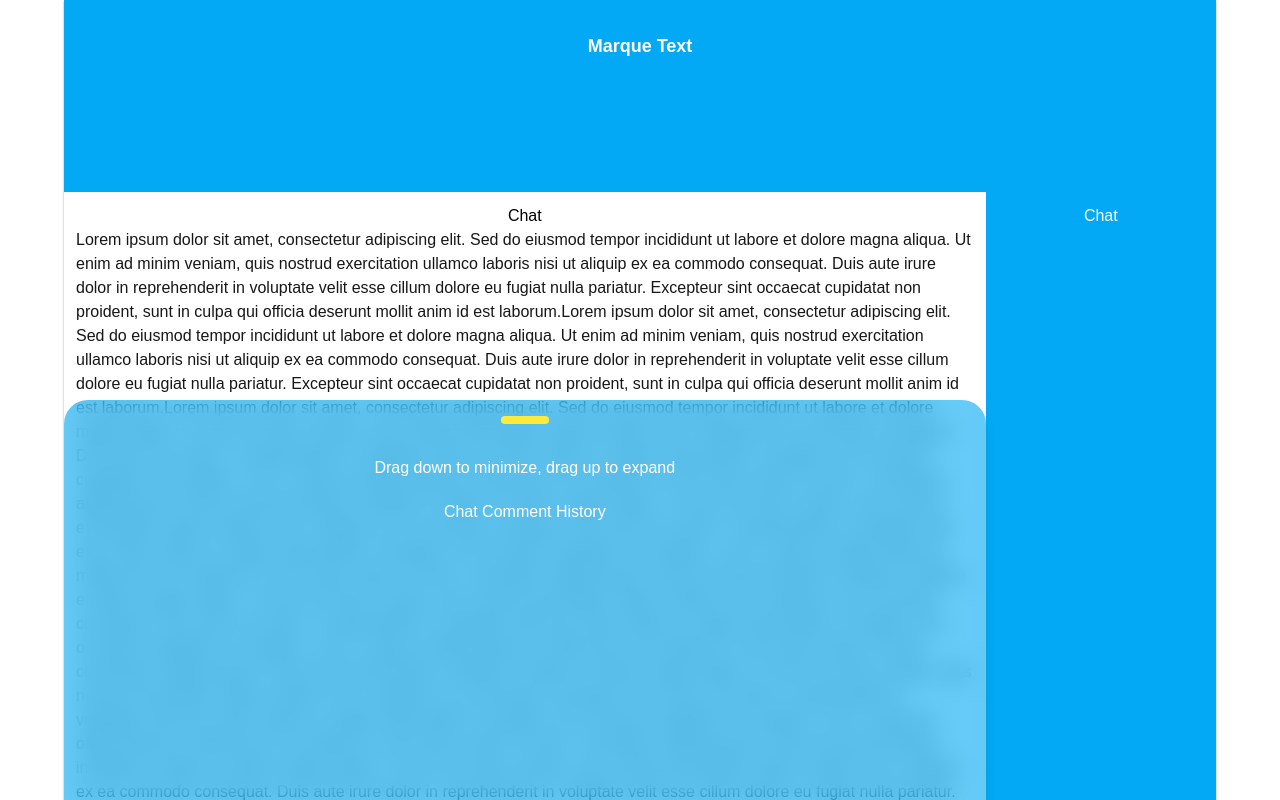
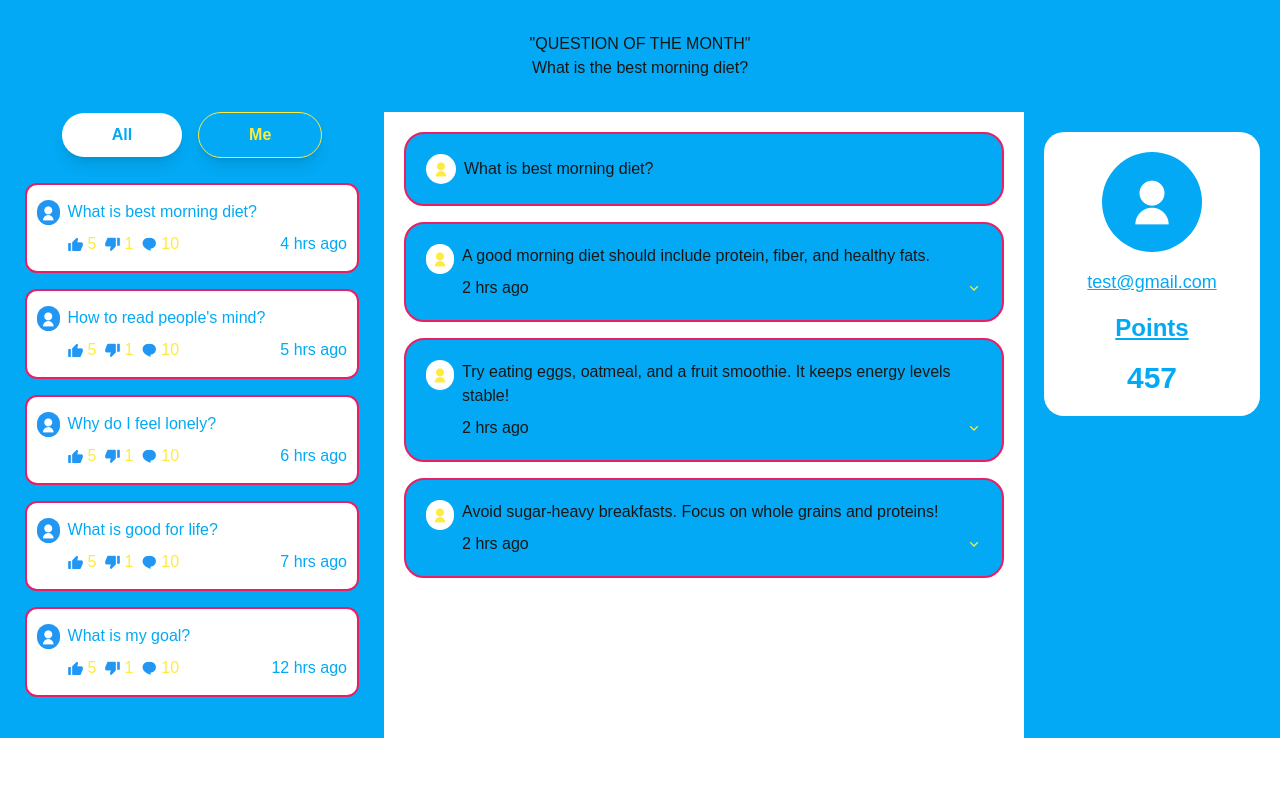
Before and after one commit to Project-C-Network/echoboard-fe, a Next.js app: page /liveblog in a window 1280 px wide. Built offline with nearby package versions, Linux system fonts and the light colour scheme.

Commit message:
EB-104-feat: blog page skeleton changes

```diff
--- a/src/app/liveblog/page.tsx
+++ b/src/app/liveblog/page.tsx
@@ -1,157 +1,182 @@
 'use client';
 import React from 'react';
-import { EBBottomSheet } from './common/components/EBBottomSheet';
-import EBSidebar from './common/components/EBSidebar';
-import { useToggle } from './common/hooks';
 
 const LiveBlogPage = () => {
-  const { close, isOpen, toggle } = useToggle();
+  const allLists = [
+    {
+      id: 1,
+      question: 'What is best morning diet?',
+      time: '4',
+      likes: 12,
+      comments: 5,
+      views: 40,
+    },
+    {
+      id: 2,
+      question: "How to read people's mind?",
+      time: '5',
+      likes: 8,
+      comments: 3,
+      views: 30,
+    },
+    {
+      id: 3,
+      question: 'Why do I feel lonely?',
+      time: '6',
+      likes: 10,
+      comments: 7,
+      views: 35,
+    },
+    {
+      id: 4,
+      question: 'What is good for life?',
+      time: '7',
+      likes: 15,
+      comments: 6,
+      views: 50,
+    },
+    {
+      id: 5,
+      question: 'What is my goal?',
+      time: '12',
+      likes: 5,
+      comments: 2,
+      views: 20,
+    },
+  ];
+
+  const comments = [
+    {
+      id: 1,
+      user: 'Alice',
+      avatar: 'https://example.com/avatar1.png',
+      message: 'A good morning diet should include protein, fiber, and healthy fats.',
+      time: '2 hrs ago',
+      likes: 6,
+      comments: 2,
+    },
+    {
+      id: 2,
+      user: 'Bob',
+      avatar: 'https://example.com/avatar2.png',
+      message: 'Try eating eggs, oatmeal, and a fruit smoothie. It keeps energy levels stable!',
+      time: '2 hrs ago',
+      likes: 9,
+      comments: 4,
+    },
+    {
+      id: 3,
+      user: 'Charlie',
+      avatar: 'https://example.com/avatar3.png',
+      message: 'Avoid sugar-heavy breakfasts. Focus on whole grains and proteins!',
+      time: '2 hrs ago',
+      likes: 7,
+      comments: 3,
+    },
+  ];
 
   return (
-    <>
-      <div className='sm:container-fluid lg:container'>
-        <div className='relative w-full h-screen shadow-sm shadow-gray-400 overflow-hidden'>
-          <div className='absolute z-20 top-0 right-0 left-0 h-48 px-3 text-lg font-manrope font-semibold text-white bg-EBPrimary-100'>
-            <div className='pt-5'>
-              <i className='ri-menu-line text-26 lg:hidden' role='button' onClick={toggle} />
+    <div className='container-fluid'>
+      {/* Header Part */}
+      <section className='bg-EBPrimary-100 p-8 text-center'>
+        <h4 className='uppercase text-bold'>"Question of the month"</h4>
+        <h4>What is the best morning diet?</h4>
+      </section>
+      <div className='shadow-lg'></div>
+      {/* Content */}
+      <section className='w-full flex h-over'>
+        {/* Left sidebar */}
+        <section className='w-[30%] bg-EBPrimary-100'>
+          {/* Buttons */}
+          <div className='flex items-center justify-center gap-4'>
+            <button className='px-[50px] py-[10px] rounded-[30px] font-bold text-EBPrimary-100 bg-EBLight shadow-lg'>
+              All
+            </button>
+            <button className='px-[50px] py-[10px] rounded-[30px] font-bold text-EBSecondary bg-EBPrimary-100 shadow-lg border border-EBSecondary'>
+              Me
+            </button>
+          </div>
+          {/* Lists */}
+          <div className='p-[25px]'>
+            {allLists.map((list) => {
+              return (
+                <div
+                  key={list.id}
+                  className='px-[10px] py-[15px] border-2 border-EBMaroon mb-4 rounded-[12px] flex gap-2 bg-EBLight'
+                >
+                  <div className='h-[25px] w-[25px] rounded-full bg-EBPrimary-200 flex items-center justify-center'>
+                    <i className='ri-user-fill text-EBLight text-20' />
+                  </div>
+                  <div className='w-full'>
+                    <div className='flex items-center gap-2 mb-2 text-EBPrimary-100'>
+                      <h4>{list.question}</h4>
+                    </div>
+                    <div className='flex items-center justify-between'>
+                      <div className='flex items-center gap-2'>
+                        <div className='flex gap-1'>
+                          <i className='ri-thumb-up-fill text-EBPrimary-200 text-20 cursor-pointer' />
+                          <span className='text-EBSecondary'>5</span>
+                        </div>
+                        <div className='flex gap-1'>
+                          <i className='ri-thumb-down-fill text-EBPrimary-200 text-20 cursor-pointer' />
+                          <span className='text-EBSecondary'>1</span>
+                        </div>
+                        <div className='flex gap-1'>
+                          <i className='ri-chat-1-fill text-EBPrimary-200 text-20' />
+                          <span className='text-EBSecondary'>10</span>
+                        </div>
+                      </div>
+                      <p className='text-EBPrimary-100'>{list.time} hrs ago</p>
+                    </div>
+                  </div>
+                </div>
+              );
+            })}
+          </div>
+        </section>
+        {/* Chat */}
+        <section className='w-[50%] bg-EBLight p-[20px]'>
+          <div className='p-[20px] bg-EBPrimary-100 border-[2px] border-EBMaroon flex items-center gap-2 rounded-[20px] mb-4'>
+            <div className='h-[30px] w-[30px] bg-EBLight flex items-center justify-center rounded-full'>
+              <i className='ri-user-fill text-EBSecondary text-20' />
             </div>
-            <p className='text-center text-EBLight pt-3'>Marque Text</p>
+            <h4>What is best morning diet?</h4>
           </div>
-          <div className='flex pt-48 w-full h-screen'>
-            <div className='lg:w-[70%] xl:w-[80%] overflow-auto h-screen bg-EBLight p-3'>
-              <p className='text-center text-EBDark'>Chat</p>
-              <p>
-                Lorem ipsum dolor sit amet, consectetur adipiscing elit. Sed do eiusmod tempor
-                incididunt ut labore et dolore magna aliqua. Ut enim ad minim veniam, quis nostrud
-                exercitation ullamco laboris nisi ut aliquip ex ea commodo consequat. Duis aute
-                irure dolor in reprehenderit in voluptate velit esse cillum dolore eu fugiat nulla
-                pariatur. Excepteur sint occaecat cupidatat non proident, sunt in culpa qui officia
-                deserunt mollit anim id est laborum.Lorem ipsum dolor sit amet, consectetur
-                adipiscing elit. Sed do eiusmod tempor incididunt ut labore et dolore magna aliqua.
-                Ut enim ad minim veniam, quis nostrud exercitation ullamco laboris nisi ut aliquip
-                ex ea commodo consequat. Duis aute irure dolor in reprehenderit in voluptate velit
-                esse cillum dolore eu fugiat nulla pariatur. Excepteur sint occaecat cupidatat non
-                proident, sunt in culpa qui officia deserunt mollit anim id est laborum.Lorem ipsum
-                dolor sit amet, consectetur adipiscing elit. Sed do eiusmod tempor incididunt ut
-                labore et dolore magna aliqua. Ut enim ad minim veniam, quis nostrud exercitation
-                ullamco laboris nisi ut aliquip ex ea commodo consequat. Duis aute irure dolor in
-                reprehenderit in voluptate velit esse cillum dolore eu fugiat nulla pariatur.
-                Excepteur sint occaecat cupidatat non proident, sunt in culpa qui officia deserunt
-                mollit anim id est laborum.Lorem ipsum dolor sit amet, consectetur adipiscing elit.
-                Sed do eiusmod tempor incididunt ut labore et dolore magna aliqua. Ut enim ad minim
-                veniam, quis nostrud exercitation ullamco laboris nisi ut aliquip ex ea commodo
-                consequat. Duis aute irure dolor in reprehenderit in voluptate velit esse cillum
-                dolore eu fugiat nulla pariatur. Excepteur sint occaecat cupidatat non proident,
-                sunt in culpa qui officia deserunt mollit anim id est laborum.Lorem ipsum dolor sit
-                amet, consectetur adipiscing elit. Sed do eiusmod tempor incididunt ut labore et
-                dolore magna aliqua. Ut enim ad minim veniam, quis nostrud exercitation ullamco
-                laboris nisi ut aliquip ex ea commodo consequat. Duis aute irure dolor in
-                reprehenderit in voluptate velit esse cillum dolore eu fugiat nulla pariatur.
-                Excepteur sint occaecat cupidatat non proident, sunt in culpa qui officia deserunt
-                mollit anim id est laborum.Lorem ipsum dolor sit amet, consectetur adipiscing elit.
-                Sed do eiusmod tempor incididunt ut labore et dolore magna aliqua. Ut enim ad minim
-                veniam, quis nostrud exercitation ullamco laboris nisi ut aliquip ex ea commodo
-                consequat. Duis aute irure dolor in reprehenderit in voluptate velit esse cillum
-                dolore eu fugiat nulla pariatur. Excepteur sint occaecat cupidatat non proident,
-                sunt in culpa qui officia deserunt mollit anim id est laborum.Lorem ipsum dolor sit
-                amet, consectetur adipiscing elit. Sed do eiusmod tempor incididunt ut labore et
-                dolore magna aliqua. Ut enim ad minim veniam, quis nostrud exercitation ullamco
-                laboris nisi ut aliquip ex ea commodo consequat. Duis aute irure dolor in
-                reprehenderit in voluptate velit esse cillum dolore eu fugiat nulla pariatur.
-                Excepteur sint occaecat cupidatat non proident, sunt in culpa qui officia deserunt
-                mollit anim id est laborum.Lorem ipsum dolor sit amet, consectetur adipiscing elit.
-                Sed do eiusmod tempor incididunt ut labore et dolore magna aliqua. Ut enim ad minim
-                veniam, quis nostrud exercitation ullamco laboris nisi ut aliquip ex ea commodo
-                consequat. Duis aute irure dolor in reprehenderit in voluptate velit esse cillum
-                dolore eu fugiat nulla pariatur. Excepteur sint occaecat cupidatat non proident,
-                sunt in culpa qui officia deserunt mollit anim id est laborum.Lorem ipsum dolor sit
-                amet, consectetur adipiscing elit. Sed do eiusmod tempor incididunt ut labore et
-                dolore magna aliqua. Ut enim ad minim veniam, quis nostrud exercitation ullamco
-                laboris nisi ut aliquip ex ea commodo consequat. Duis aute irure dolor in
-                reprehenderit in voluptate velit esse cillum dolore eu fugiat nulla pariatur.
-                Excepteur sint occaecat cupidatat non proident, sunt in culpa qui officia deserunt
-                mollit anim id est laborum.Lorem ipsum dolor sit amet, consectetur adipiscing elit.
-                Sed do eiusmod tempor incididunt ut labore et dolore magna aliqua. Ut enim ad minim
-                veniam, quis nostrud exercitation ullamco laboris nisi ut aliquip ex ea commodo
-                consequat. Duis aute irure dolor in reprehenderit in voluptate velit esse cillum
-                dolore eu fugiat nulla pariatur. Excepteur sint occaecat cupidatat non proident,
-                sunt in culpa qui officia deserunt mollit anim id est laborum.Lorem ipsum dolor sit
-                amet, consectetur adipiscing elit. Sed do eiusmod tempor incididunt ut labore et
-                dolore magna aliqua. Ut enim ad minim veniam, quis nostrud exercitation ullamco
-                laboris nisi ut aliquip ex ea commodo consequat. Duis aute irure dolor in
-                reprehenderit in voluptate velit esse cillum dolore eu fugiat nulla pariatur.
-                Excepteur sint occaecat cupidatat non proident, sunt in culpa qui officia deserunt
-                mollit anim id est laborum.Lorem ipsum dolor sit amet, consectetur adipiscing elit.
-                Sed do eiusmod tempor incididunt ut labore et dolore magna aliqua. Ut enim ad minim
-                veniam, quis nostrud exercitation ullamco laboris nisi ut aliquip ex ea commodo
-                consequat. Duis aute irure dolor in reprehenderit in voluptate velit esse cillum
-                dolore eu fugiat nulla pariatur. Excepteur sint occaecat cupidatat non proident,
-                sunt in culpa qui officia deserunt mollit anim id est laborum.Lorem ipsum dolor sit
-                amet, consectetur adipiscing elit. Sed do eiusmod tempor incididunt ut labore et
-                dolore magna aliqua. Ut enim ad minim veniam, quis nostrud exercitation ullamco
-                laboris nisi ut aliquip ex ea commodo consequat. Duis aute irure dolor in
-                reprehenderit in voluptate velit esse cillum dolore eu fugiat nulla pariatur.
-                Excepteur sint occaecat cupidatat non proident, sunt in culpa qui officia deserunt
-                mollit anim id est laborum.Lorem ipsum dolor sit amet, consectetur adipiscing elit.
-                Sed do eiusmod tempor incididunt ut labore et dolore magna aliqua. Ut enim ad minim
-                veniam, quis nostrud exercitation ullamco laboris nisi ut aliquip ex ea commodo
-                consequat. Duis aute irure dolor in reprehenderit in voluptate velit esse cillum
-                dolore eu fugiat nulla pariatur. Excepteur sint occaecat cupidatat non proident,
-                sunt in culpa qui officia deserunt mollit anim id est laborum.Lorem ipsum dolor sit
-                amet, consectetur adipiscing elit. Sed do eiusmod tempor incididunt ut labore et
-                dolore magna aliqua. Ut enim ad minim veniam, quis nostrud exercitation ullamco
-                laboris nisi ut aliquip ex ea commodo consequat. Duis aute irure dolor in
-                reprehenderit in voluptate velit esse cillum dolore eu fugiat nulla pariatur.
-                Excepteur sint occaecat cupidatat non proident, sunt in culpa qui officia deserunt
-                mollit anim id est laborum.Lorem ipsum dolor sit amet, consectetur adipiscing elit.
-                Sed do eiusmod tempor incididunt ut labore et dolore magna aliqua. Ut enim ad minim
-                veniam, quis nostrud exercitation ullamco laboris nisi ut aliquip ex ea commodo
-                consequat. Duis aute irure dolor in reprehenderit in voluptate velit esse cillum
-                dolore eu fugiat nulla pariatur. Excepteur sint occaecat cupidatat non proident,
-                sunt in culpa qui officia deserunt mollit anim id est laborum.Lorem ipsum dolor sit
-                amet, consectetur adipiscing elit. Sed do eiusmod tempor incididunt ut labore et
-                dolore magna aliqua. Ut enim ad minim veniam, quis nostrud exercitation ullamco
-                laboris nisi ut aliquip ex ea commodo consequat. Duis aute irure dolor in
-                reprehenderit in voluptate velit esse cillum dolore eu fugiat nulla pariatur.
-                Excepteur sint occaecat cupidatat non proident, sunt in culpa qui officia deserunt
-                mollit anim id est laborum.Lorem ipsum dolor sit amet, consectetur adipiscing elit.
-                Sed do eiusmod tempor incididunt ut labore et dolore magna aliqua. Ut enim ad minim
-                veniam, quis nostrud exercitation ullamco laboris nisi ut aliquip ex ea commodo
-                consequat. Duis aute irure dolor in reprehenderit in voluptate velit esse cillum
-                dolore eu fugiat nulla pariatur. Excepteur sint occaecat cupidatat non proident,
-                sunt in culpa qui officia deserunt mollit anim id est laborum.Lorem ipsum dolor sit
-                amet, consectetur adipiscing elit. Sed do eiusmod tempor incididunt ut labore et
-                dolore magna aliqua. Ut enim ad minim veniam, quis nostrud exercitation ullamco
-                laboris nisi ut aliquip ex ea commodo consequat. Duis aute irure dolor in
-                reprehenderit in voluptate velit esse cillum dolore eu fugiat nulla pariatur.
-                Excepteur sint occaecat cupidatat non proident, sunt in culpa qui officia deserunt
-                mollit anim id est laborum.Lorem ipsum dolor sit amet, consectetur adipiscing elit.
-                Sed do eiusmod tempor incididunt ut labore et dolore magna aliqua. Ut enim ad minim
-                veniam, quis nostrud exercitation ullamco laboris nisi ut aliquip ex ea commodo
-                consequat. Duis aute irure dolor in reprehenderit in voluptate velit esse cillum
-                dolore eu fugiat nulla pariatur. Excepteur sint occaecat cupidatat non proident,
-                sunt in culpa qui officia deserunt mollit anim id est laborum.Lorem ipsum dolor sit
-                amet, consectetur adipiscing elit. Sed do eiusmod tempor incididunt ut labore et
-                dolore magna aliqua. Ut enim ad minim veniam, quis nostrud exercitation ullamco
-                laboris nisi ut aliquip ex ea commodo consequat. Duis aute irure dolor in
-                reprehenderit in voluptate velit esse cillum dolore eu fugiat nulla pariatur.
-                Excepteur sint occaecat cupidatat non proident, sunt in culpa qui officia deserunt
-                mollit anim id est laborum.
-              </p>
-              <EBBottomSheet>
-                <p className='text-center text-EBLight pt-5'>Chat Comment History</p>
-              </EBBottomSheet>
+          <div>
+            {comments?.map((comment) => {
+              return (
+                <div
+                  key={comment?.id}
+                  className='p-[20px] border-[2px] border-EBMaroon rounded-[20px] flex bg-EBPrimary-100 mb-4 gap-2'
+                >
+                  <div className='h-[30px] w-[30px] bg-EBLight flex items-center justify-center rounded-full'>
+                    <i className='ri-user-fill text-EBSecondary text-20' />
+                  </div>
+                  <div className='w-full'>
+                    <h4 className='mb-2'>{comment?.message}</h4>
+                    <div className='flex items-center justify-between'>
+                      <h6>{comment.time}</h6>
+                      <i className='ri-arrow-down-s-line text-EBSecondary text-25'></i>
+                    </div>
+                  </div>
+                </div>
+              );
+            })}
+          </div>
+        </section>
+        {/* Right profile */}
+        <section className='w-[20%] bg-EBPrimary-100'>
+          <div className='p-[20px] m-[20px] rounded-[20px] bg-EBLight text-center'>
+            <div className='h-[100px] w-[100px] rounded-[50px] bg-EBPrimary-100 flex items-center justify-center m-auto mb-4'>
+              <i className='ri-user-fill text-EBLight text-[50px]' />
             </div>
-            <div className='lg:w-[30%] xl:w-[20%] h-screen bg-EBPrimary-100 p-3 sm:hidden lg:block'>
-              <p className='text-center text-EBLight'>Chat</p>
-            </div>
+            <h3 className='text-lg text-EBPrimary-100 underline mb-4'>test@gmail.com</h3>
+            <h2 className='text-2xl text-EBPrimary-100 font-bold underline mb-4'>Points</h2>
+            <p className='text-3xl text-EBPrimary-100 font-bold'>457</p>
           </div>
-          <EBSidebar isOpen={isOpen} close={close}>
-            <p className='mt-8'>Profile</p>
-          </EBSidebar>
-        </div>
-      </div>
-    </>
+        </section>
+      </section>
+    </div>
   );
 };
 
```
